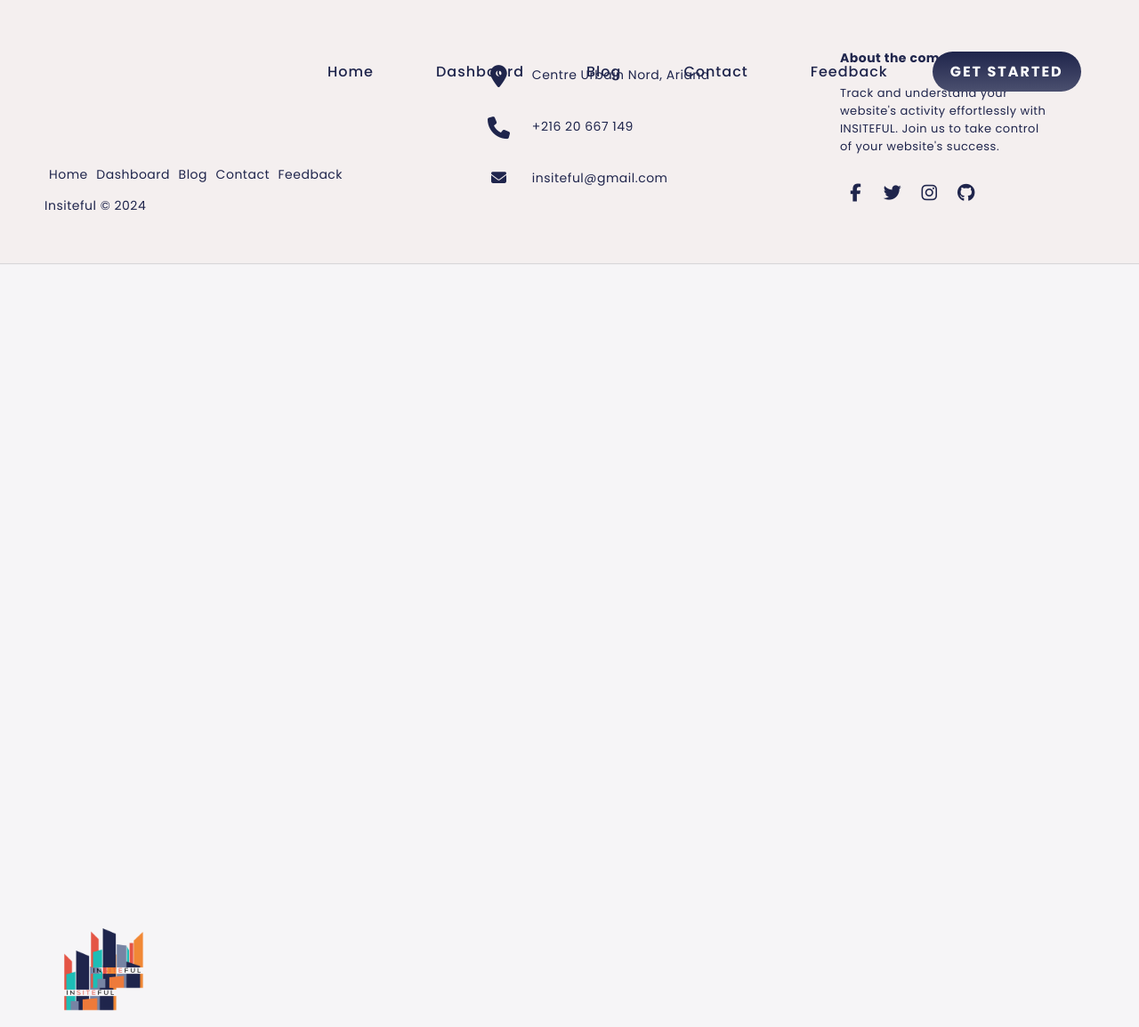
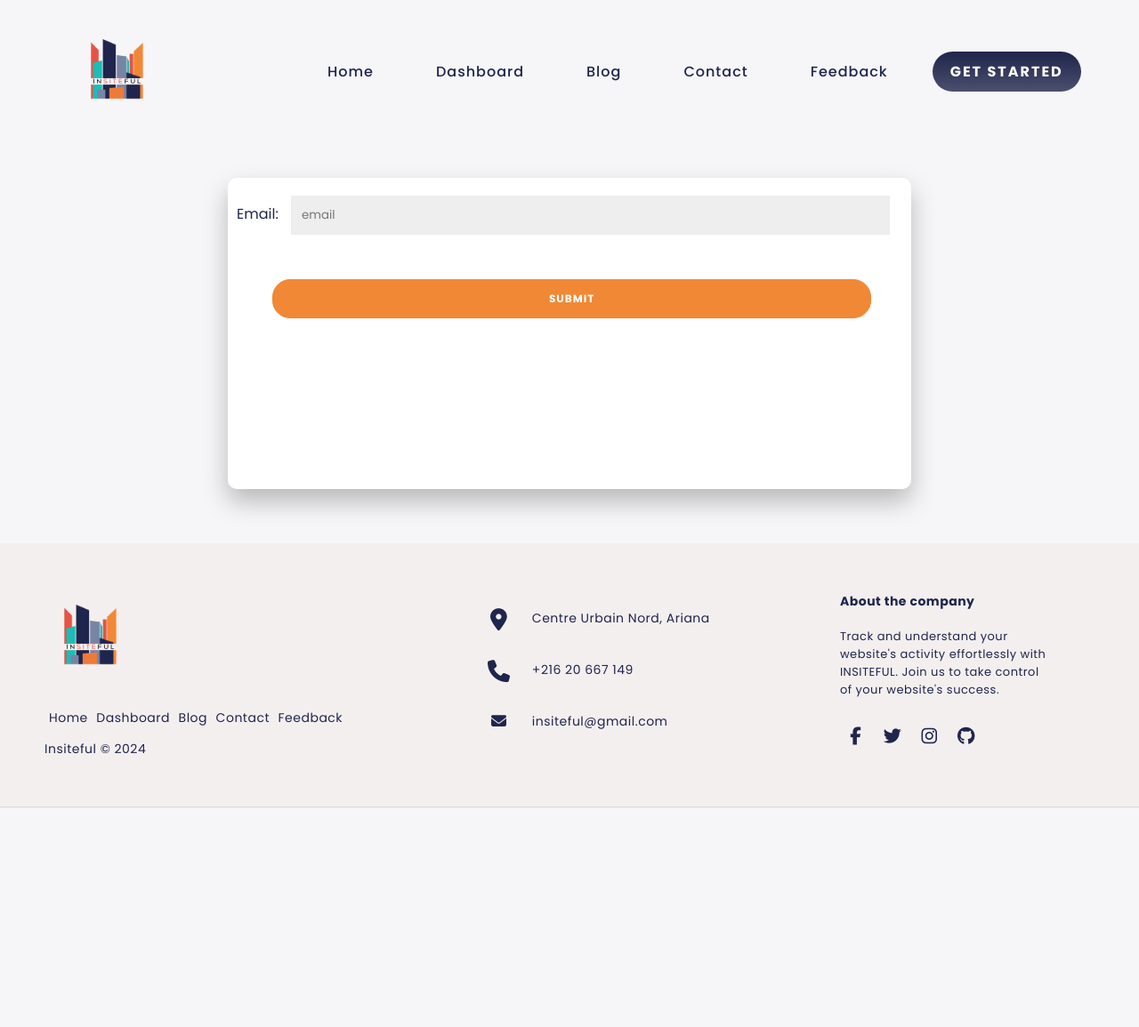
Before and after one commit to salemprojetphp/Insiteful, a PHP site: the page made by views/resetPasswordForm.php in a window 1280 px wide. Shown: the whole page at 89% size. After the commit the page ends 908 px from the top, so only its background shows below. Run offline with PHP 8.4, Linux system fonts and the light colour scheme; the template is opened without the code that fills it, so the values that code supplies are empty; some libraries are stand-ins or nearby versions.

Commit message:
fixed forgot your password

```diff
--- a/public/css/pwdRecovery.css
+++ b/public/css/pwdRecovery.css
@@ -5,6 +5,7 @@
     font-family: "Poppins", sans-serif;
 }
 body{
+    margin-top: 200px;
     justify-content: center;
     flex-direction: column;
     align-items: center;
@@ -39,7 +40,8 @@
     margin: 10px;
     width: 90%;
 }
-.container {
+.pwd-container {
+    margin-bottom: 5%;
     background-color: #fff;
     border-radius: 10px;
     width: 768px;
@@ -74,8 +76,6 @@
     height: 100px;
     width: 100px;
     position: relative;
-    right: 0px;
-    bottom: -1000px;
 }
 h1{
     margin: 10px;
--- a/views/resetPassword.php
+++ b/views/resetPassword.php
@@ -16,7 +16,7 @@
         <a href="Blog.php" class="logo"><img src="/public/images/insiteful.png" alt="logo"></a>
     </h2>
     <form method="post" action="/setPassword/action">
-        <div class="container">
+        <div class="pwd-container">
             <label>Password: </label> <input type="password" placeholder="password" required name="password"><br> <input type="submit" value="Submit" class="button">
             <?php echo "<input type='text' hidden name='token' value=". $_GET['token']."> "; ?>
             <?php echo "<input type='text' hidden name='email' value=". $_GET['email']."> "; ?>
--- a/views/resetPasswordForm.php
+++ b/views/resetPasswordForm.php
@@ -2,18 +2,10 @@
     include_once 'header.php';
 ?>
 
-<!DOCTYPE html>
-<html lang="en">
-<head>
-    <meta charset="UTF-8">
-    <meta name="viewport" content="width=device-width, initial-scale=1.0">
-    <link rel="icon" href="/public/images/insiteful.png">
-    <link rel="stylesheet" href="/public/css/pwdRecovery.css">
-    <title>Password Recovery</title>
-</head>
+<link rel="stylesheet" href="/public/css/pwdRecovery.css">
 <body>
     <form method="post" action="/forgotPassword/action">
-        <div class="container">
+        <div class="pwd-container">
             <?php
                 if(isset($_GET['error'])) {
                     echo "<h3>" . $_GET['error'] . "</h3>";
@@ -42,7 +34,7 @@
                 inputField.style.display = 'none';
 
                 // add email sent message inside form
-                var form = document.querySelector('.container');
+                var form = document.querySelector('.pwd-container');
                 form.innerHTML = 'Reset link was sent to your email' ;
                 form.appendChild(emailSentMessage);
 
```
